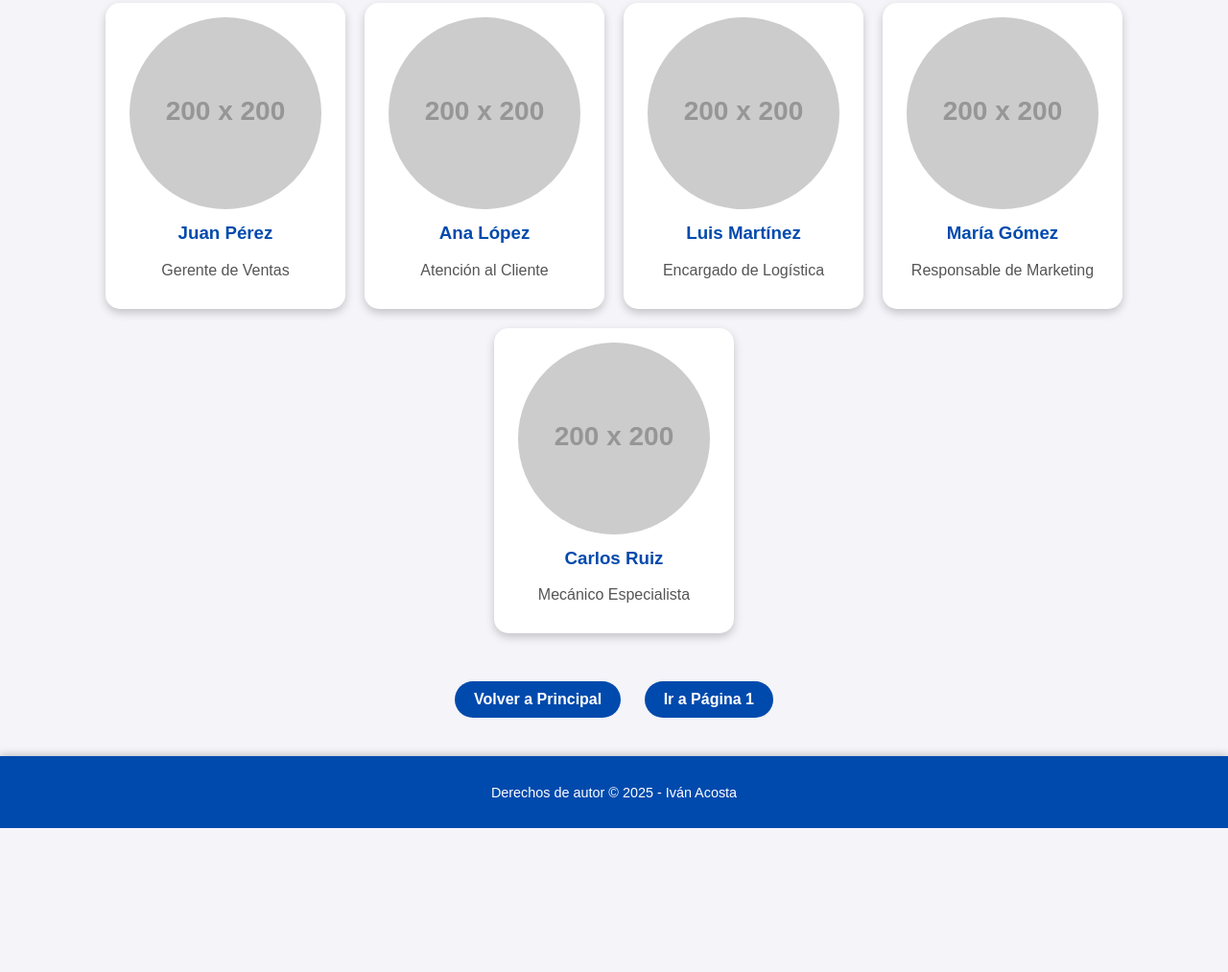
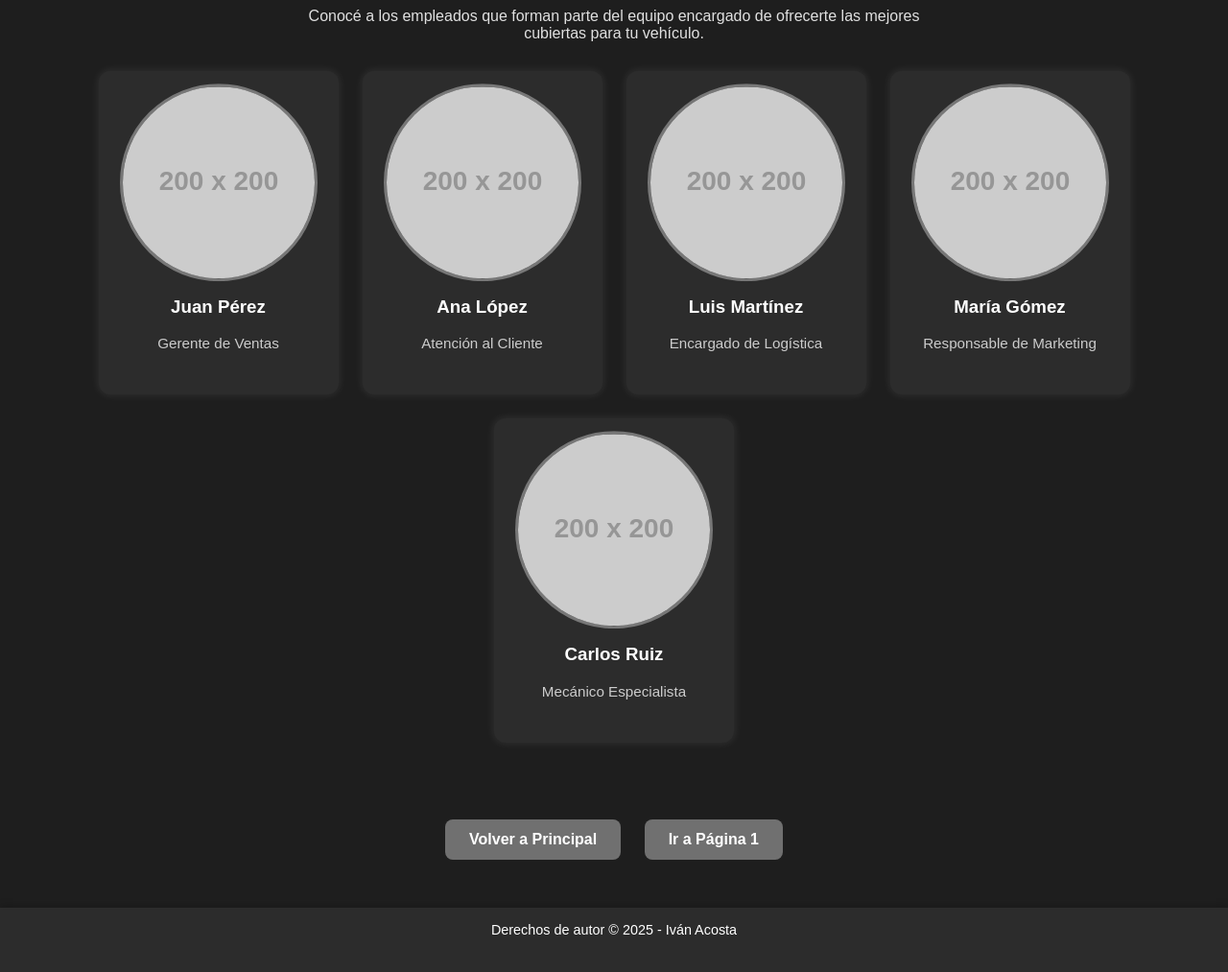
Before and after one commit to iv4nchopy/css-tareas, a plain HTML site: page pagina2.html in a window 1280 px wide. Shown: the part 221-1234 px from the top of the page at 96% size. Before the commit the page ends 1084 px from the top, so only its background shows below. Drawn offline with Linux system fonts and the light colour scheme; placeholder pictures from the web are drawn by us.

Commit message:
Add CSS styles for employee gallery layout

```diff
--- a/pagina2.html
+++ b/pagina2.html
@@ -4,6 +4,136 @@
     <meta charset="UTF-8">
     <title>Página 2 - Empleados | Iván Acosta</title>
     <link rel="stylesheet" href="styles.css">
+    <style>
+        body {
+            font-family: Arial, sans-serif;
+            background-color: #1e1e1e; /* gris oscuro */
+            color: #e0e0e0;
+            margin: 0;
+            padding: 0;
+        }
+
+        header {
+            text-align: center;
+            padding: 40px 0;
+            background-color: #2c2c2c;
+        }
+
+        .titulo-animado {
+            font-size: 2.5em;
+            animation: brillo 3s infinite alternate;
+        }
+
+        @keyframes brillo {
+            from { color: #e0e0e0; text-shadow: 0 0 5px #888; }
+            to { color: #ffffff; text-shadow: 0 0 20px #aaa; }
+        }
+
+        section {
+            text-align: center;
+            padding: 30px;
+        }
+
+        p {
+            max-width: 700px;
+            margin: 0 auto 30px auto;
+        }
+
+        .galeria-empleados {
+            display: flex;
+            flex-wrap: wrap;
+            justify-content: center;
+            gap: 25px;
+        }
+
+        .empleado {
+            background-color: #2c2c2c;
+            border-radius: 12px;
+            padding: 15px;
+            width: 220px;
+            text-align: center;
+            box-shadow: 0 0 10px rgba(255, 255, 255, 0.1);
+            transition: transform 0.4s ease, box-shadow 0.4s ease;
+            animation: aparecer 1.5s ease;
+        }
+
+        @keyframes aparecer {
+            from { opacity: 0; transform: scale(0.9); }
+            to { opacity: 1; transform: scale(1); }
+        }
+
+        .empleado:hover {
+            transform: translateY(-10px) scale(1.05);
+            box-shadow: 0 0 15px rgba(255, 255, 255, 0.3);
+        }
+
+        .empleado img {
+            width: 200px;
+            height: 200px;
+            border-radius: 50%;
+            border: 3px solid #777;
+            object-fit: cover;
+            transition: transform 0.4s ease, border-color 0.4s ease;
+            animation: flotar 3s ease-in-out infinite alternate;
+        }
+
+        @keyframes flotar {
+            from { transform: translateY(0); }
+            to { transform: translateY(-8px); }
+        }
+
+        .empleado img:hover {
+            transform: scale(1.1);
+            border-color: #aaa;
+        }
+
+        .empleado h3 {
+            margin-top: 10px;
+            color: #fff;
+        }
+
+        .empleado p {
+            color: #ccc;
+            font-size: 0.95em;
+        }
+
+        .botones {
+            text-align: center;
+            margin: 40px 0;
+        }
+
+        .btn {
+            display: inline-block;
+            margin: 10px;
+            padding: 12px 25px;
+            color: #fff;
+            background-color: #444;
+            border: none;
+            border-radius: 8px;
+            text-decoration: none;
+            font-size: 1em;
+            transition: all 0.3s ease;
+            animation: parpadeo 2s infinite alternate;
+        }
+
+        @keyframes parpadeo {
+            from { background-color: #555; }
+            to { background-color: #777; }
+        }
+
+        .btn:hover {
+            background-color: #999;
+            color: #000;
+            transform: scale(1.1);
+        }
+
+        footer {
+            background-color: #2c2c2c;
+            text-align: center;
+            padding: 15px;
+            font-size: 0.9em;
+        }
+    </style>
 </head>
 <body>
 
```
